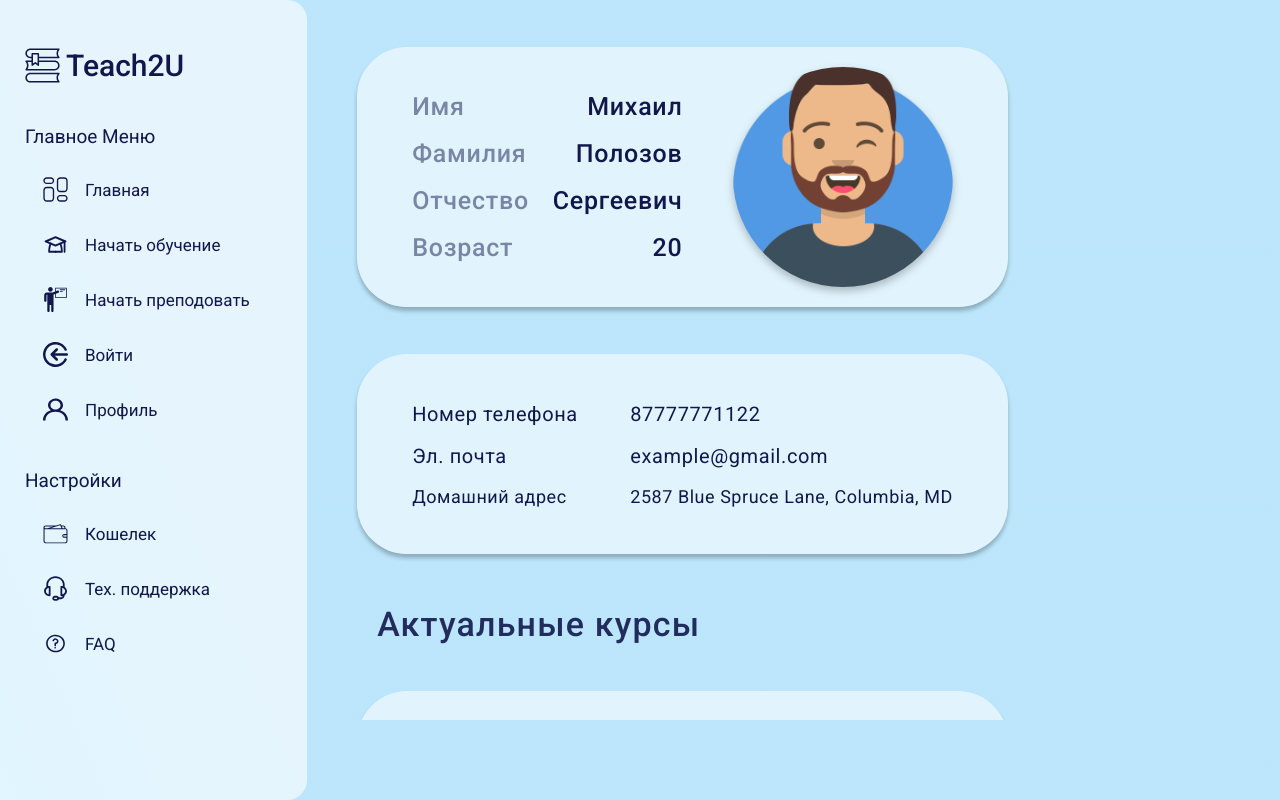
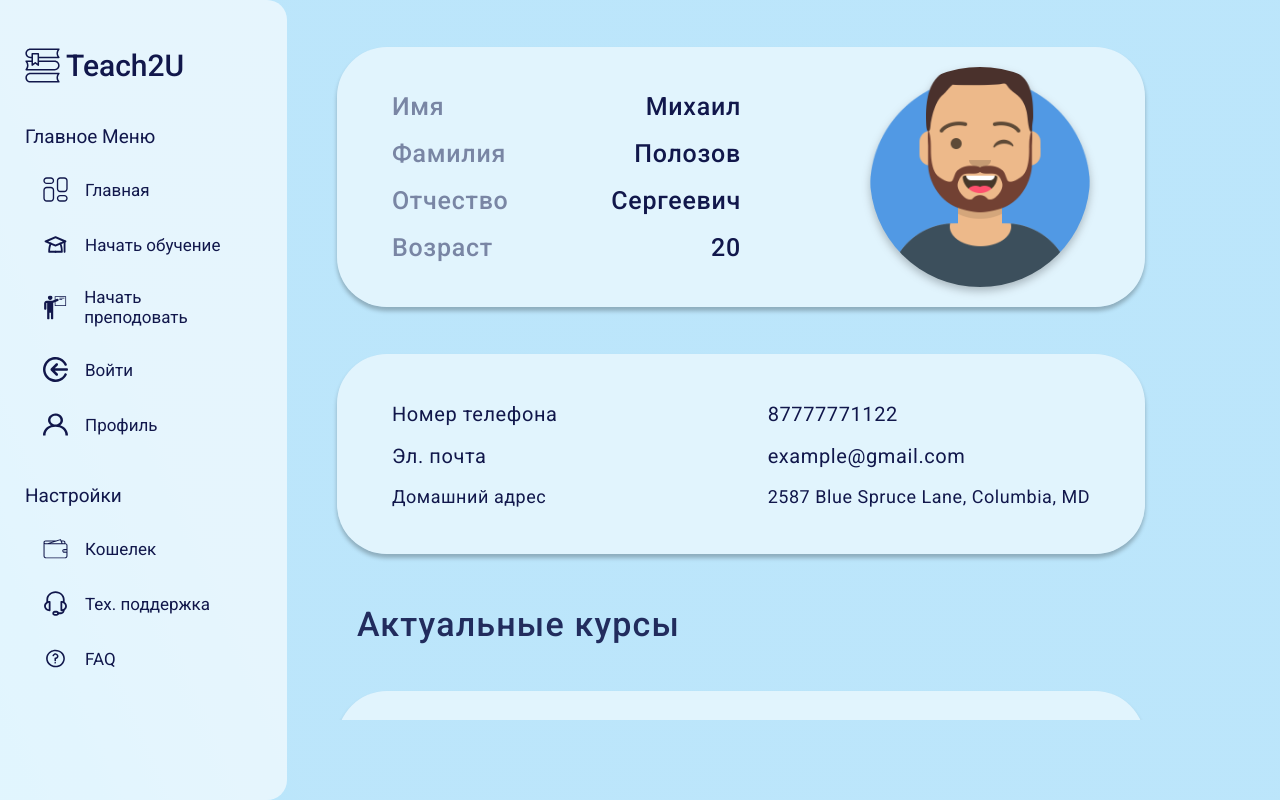
Before and after one commit to IDPogolovkin/T2U-front, a React (Create React App) app: page /profileTeacher in a window 1280 px wide. Built offline with nearby package versions, Linux system fonts and the light colour scheme.

Commit message:
resize object and grid

```diff
--- a/src/components/Mainpage/Mainpage.scss
+++ b/src/components/Mainpage/Mainpage.scss
@@ -2,7 +2,7 @@
   width: 100%;
   height: 100%;
   display: grid;
-  grid-template-columns: 1.2fr 2.8fr 1fr !important;
+  grid-template-columns: 1.3fr 4fr 0.5fr !important;
 
   .main-wrapper {
     padding: 40px 0 0 50px;
--- a/src/components/TeacherProfile/Calendar/CalendarTeach.scss
+++ b/src/components/TeacherProfile/Calendar/CalendarTeach.scss
@@ -1,5 +1,5 @@
 .calendar-wrapper_t {
-    width: 95%;
+    width: 105%;
     height: 624px;
     background: rgba(255, 255, 255, 0.56);
     box-shadow: 0px 4px 4px rgba(0, 0, 0, 0.25);
@@ -26,7 +26,7 @@
             transform: scale(1.1);
         }
         .second-row {
-            width: 150px;
+            width: 142px;
             height: 132px;
             background: rgba(255, 255, 255, 0.56);
             box-shadow: 0px 4px 4px rgba(0, 0, 0, 0.25);
--- a/src/components/TeacherProfile/teacherProfile.css
+++ b/src/components/TeacherProfile/teacherProfile.css
@@ -2,7 +2,7 @@
     width: 100%;
     height: 100%;
     display: grid;
-    grid-template-columns: 1fr 5fr;
+    grid-template-columns: 1.3fr 4fr 0.5fr !important;
 }
 
 .settings-block_t{
```
